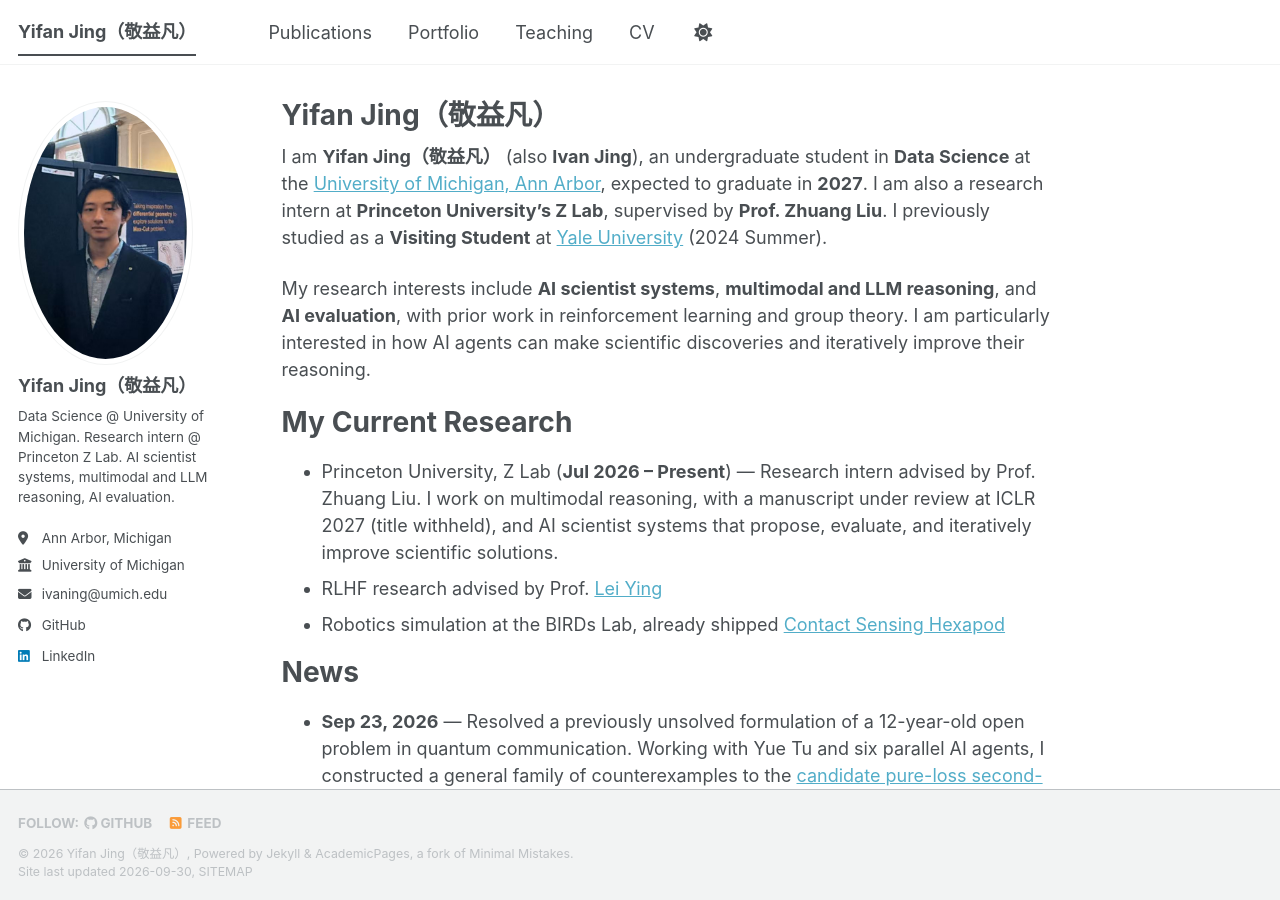
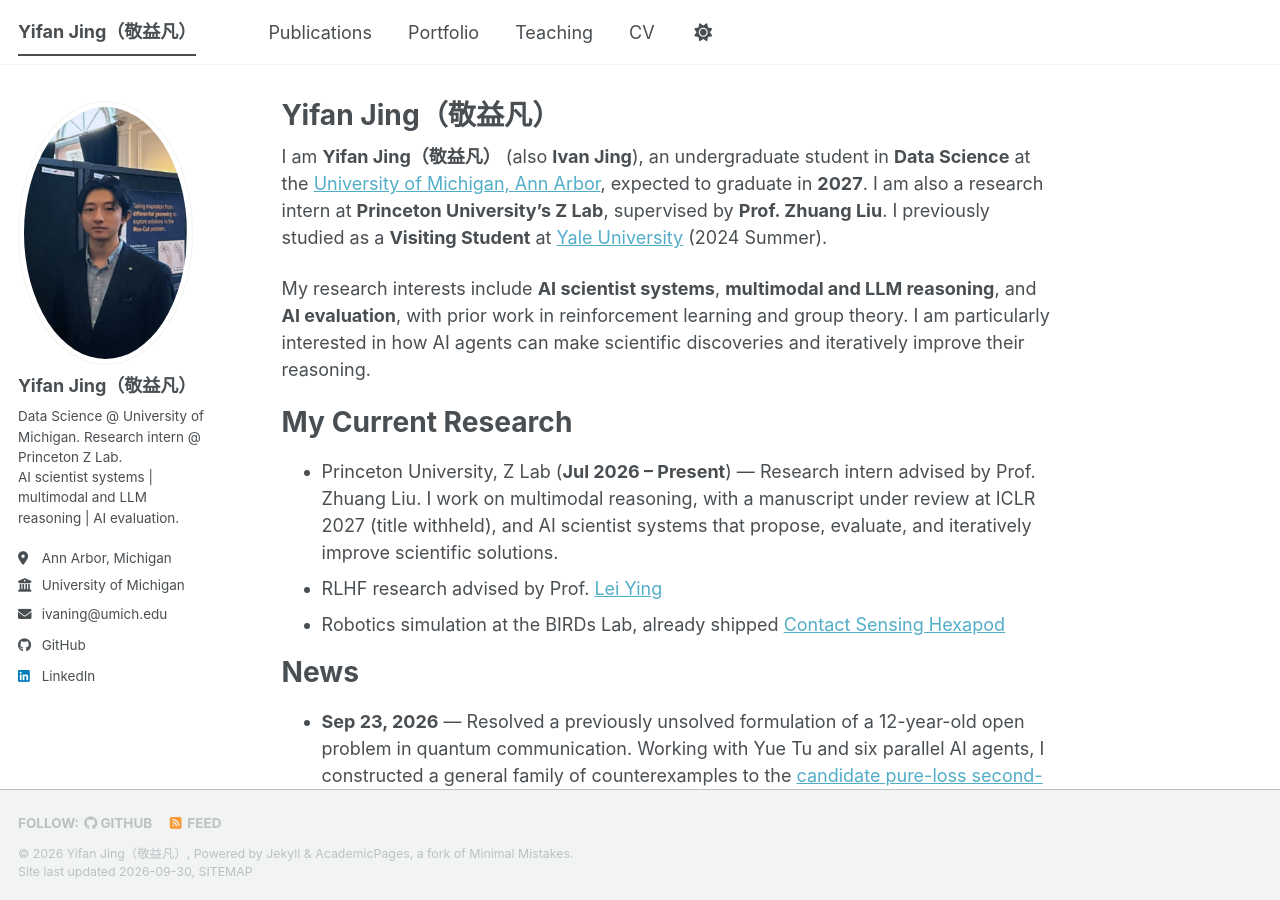
Before and after one commit to Ivann1242/Ivan, a Jekyll site: the page built from _pages/about.md, in a window 1280 px wide and 900 px high. Built offline with Jekyll 4.4.1, drawn with Linux system fonts in a browser that asks for light colours; a script bundle is joined from its source files by our own code; library files that are not in the unit come from our copies.

```diff
--- a/_config.yml
+++ b/_config.yml
@@ -26,7 +26,7 @@ author:
   avatar           : "profile.png"
   name             : "Yifan Jing（敬益凡）"
   pronouns         : # example: "she/her"
-  bio              : "Data Science @ University of Michigan. Research intern @ Princeton Z Lab. AI scientist systems, multimodal and LLM reasoning, AI evaluation."
+  bio              : "Data Science @ University of Michigan. Research intern @ Princeton Z Lab.<br>AI scientist systems | multimodal and LLM reasoning | AI evaluation."
   location         : "Ann Arbor, Michigan"
   employer         : "University of Michigan"
   uri              : # URL
```
